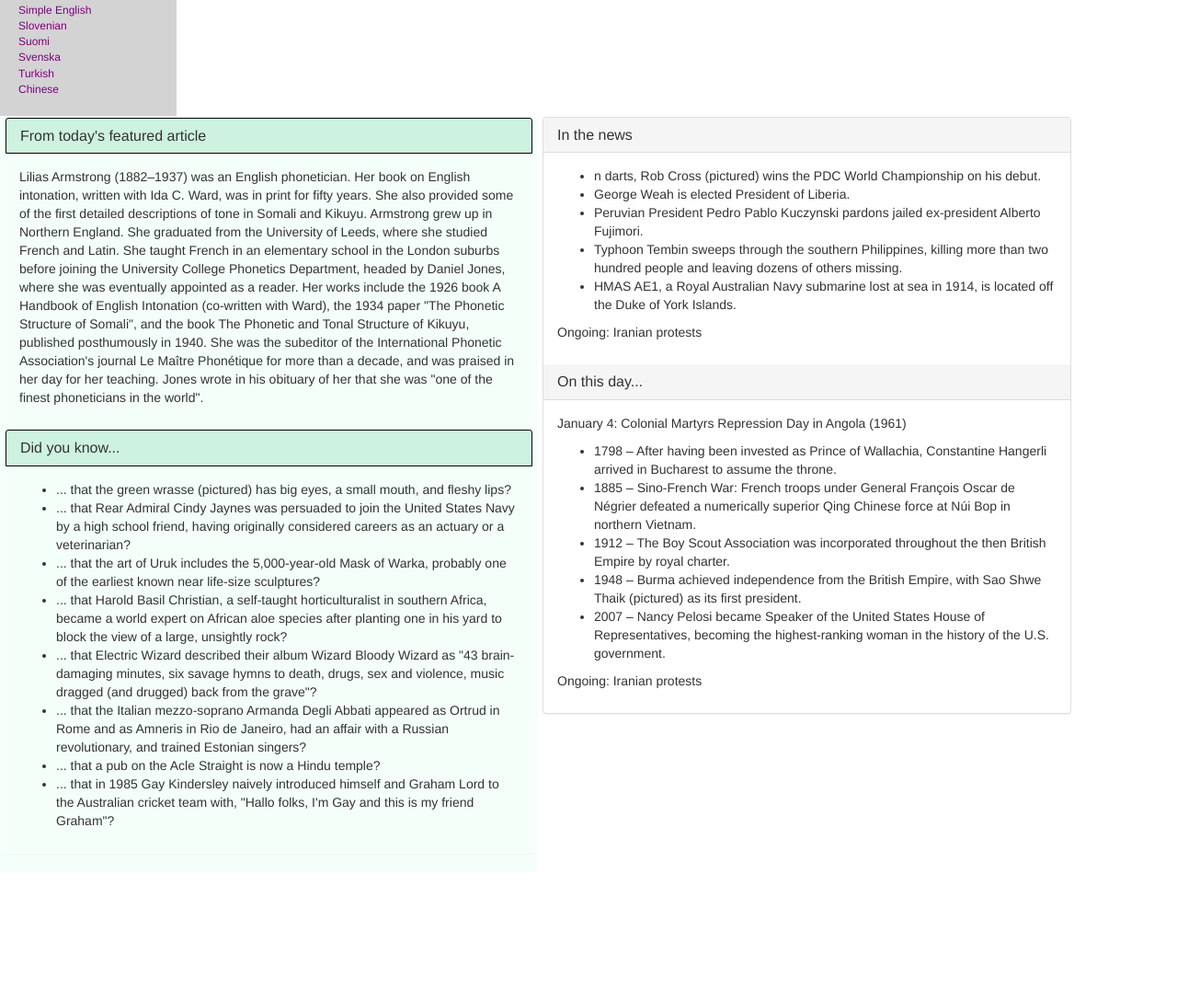
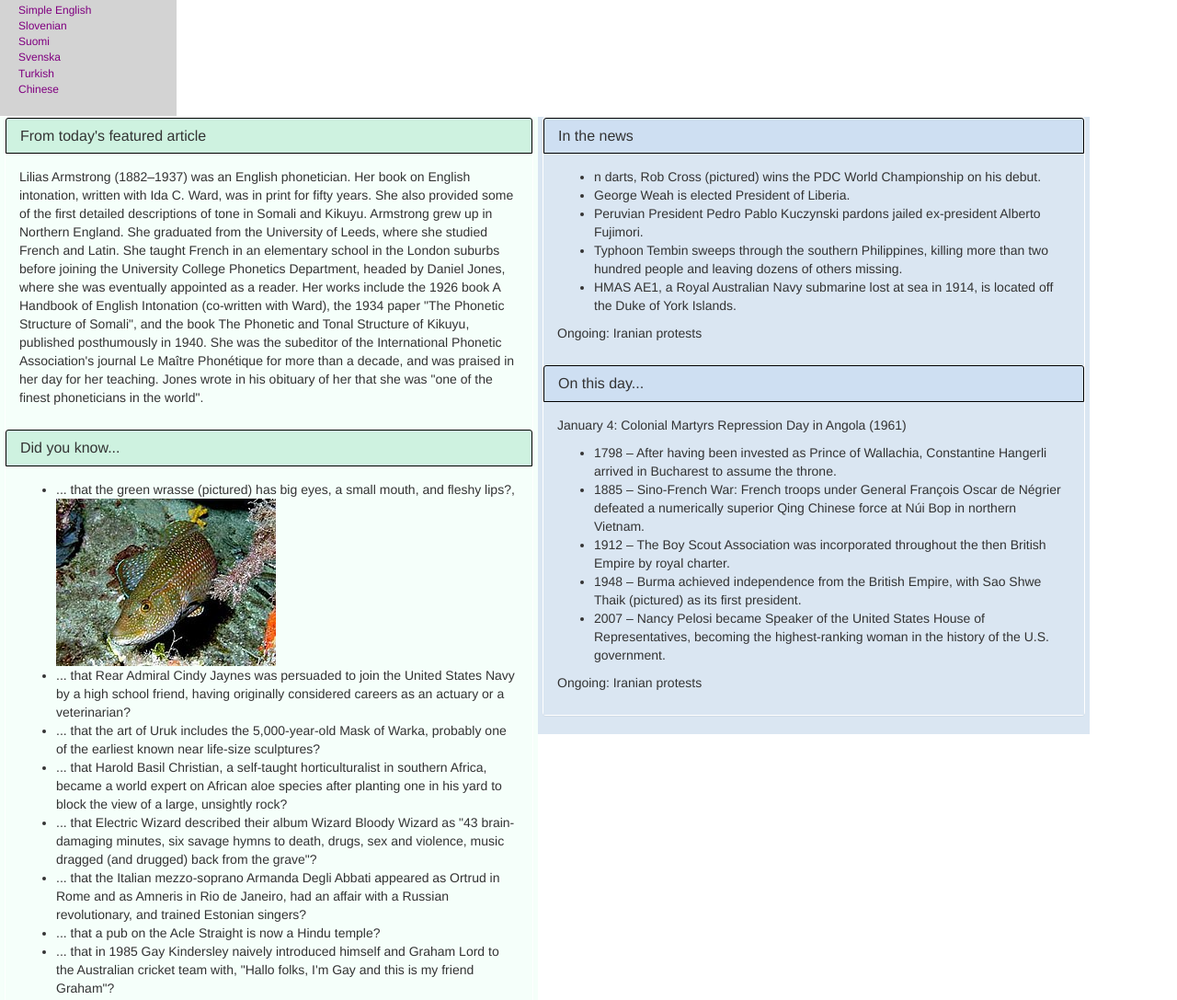
Before and after one commit to Jahmanz/wikipedia-copy, a plain HTML site: page index.html in a window 1280 px wide. Shown: the part 1440-2527 px from the top of the page at 92% size. Before the commit the page ends 2398 px from the top, so only its background shows below. Drawn offline with Linux system fonts and the light colour scheme.

Commit message:
Jahmanz adds picture

```diff
--- a/css/styles.css
+++ b/css/styles.css
@@ -45,3 +45,16 @@
 .green_column {
   background-color: #f5fffa;
 }
+
+.blue_heading {
+  background-color: #cedff2;
+  border: 1px solid black;
+}
+
+.blue_body {
+  background-color: #dae6f2;
+}
+
+.blue_column {
+  background-color: #dae6f2;
+}
--- a/index.html
+++ b/index.html
@@ -121,7 +121,7 @@
             </div>
             <div class="panel-body green_body">
               <ul>
-                <li>... that the green wrasse (pictured) has big eyes, a small mouth, and fleshy lips?</li>
+                <li>... that the green wrasse (pictured) has big eyes, a small mouth, and fleshy lips?,<img src="../wikipedia-copy/img/did_you_know.jpg" alt="Green wrasse"></li>
                 <li>... that Rear Admiral Cindy Jaynes was persuaded to join the United States Navy by a high school friend, having originally considered careers as an actuary or a veterinarian?</li>
                 <li>... that the art of Uruk includes the 5,000-year-old Mask of Warka, probably one of the earliest known near life-size sculptures?</li>
                 <li>... that Harold Basil Christian, a self-taught horticulturalist in southern Africa, became a world expert on African aloe species after planting one in his yard to block the view of a large, unsightly rock?</li>
@@ -133,12 +133,13 @@
             </div>
           </div>
         </div>
-        <div class="col-md-6">
-          <div class="panel panel-default">
-            <div class="panel-heading">
-              <h2 class="panel-title">In the news</h2>
-            </div>
-            <div class="panel-body">
+        <div class="row" c>
+            <div class="col-md-6 blue_column">
+              <div class="panel" >
+                <div class="panel-heading blue_heading">
+                  <h2 class="panel-title">In the news</h2>
+                </div>
+                <div class="panel-body blue_body">
               <ul>
                 <li>n darts, Rob Cross (pictured) wins the PDC World Championship on his debut.</li>
                 <li>George Weah is elected President of Liberia.</li>
@@ -149,10 +150,10 @@
               <p>Ongoing: Iranian protests</p>
               <p><!-- add in Recent Deaths--></p>
             </div>
-            <div class="panel-heading">
+            <div class="panel-heading blue_heading">
               <h2 class="panel-title">On this day...</h2>
             </div>
-            <div class="panel-body">
+            <div class="panel-body blue_body">
               <p>January 4: Colonial Martyrs Repression Day in Angola (1961)</p>
               <ul>
                 <li>1798 – After having been invested as Prince of Wallachia, Constantine Hangerli arrived in Bucharest to assume the throne.</li>
```
